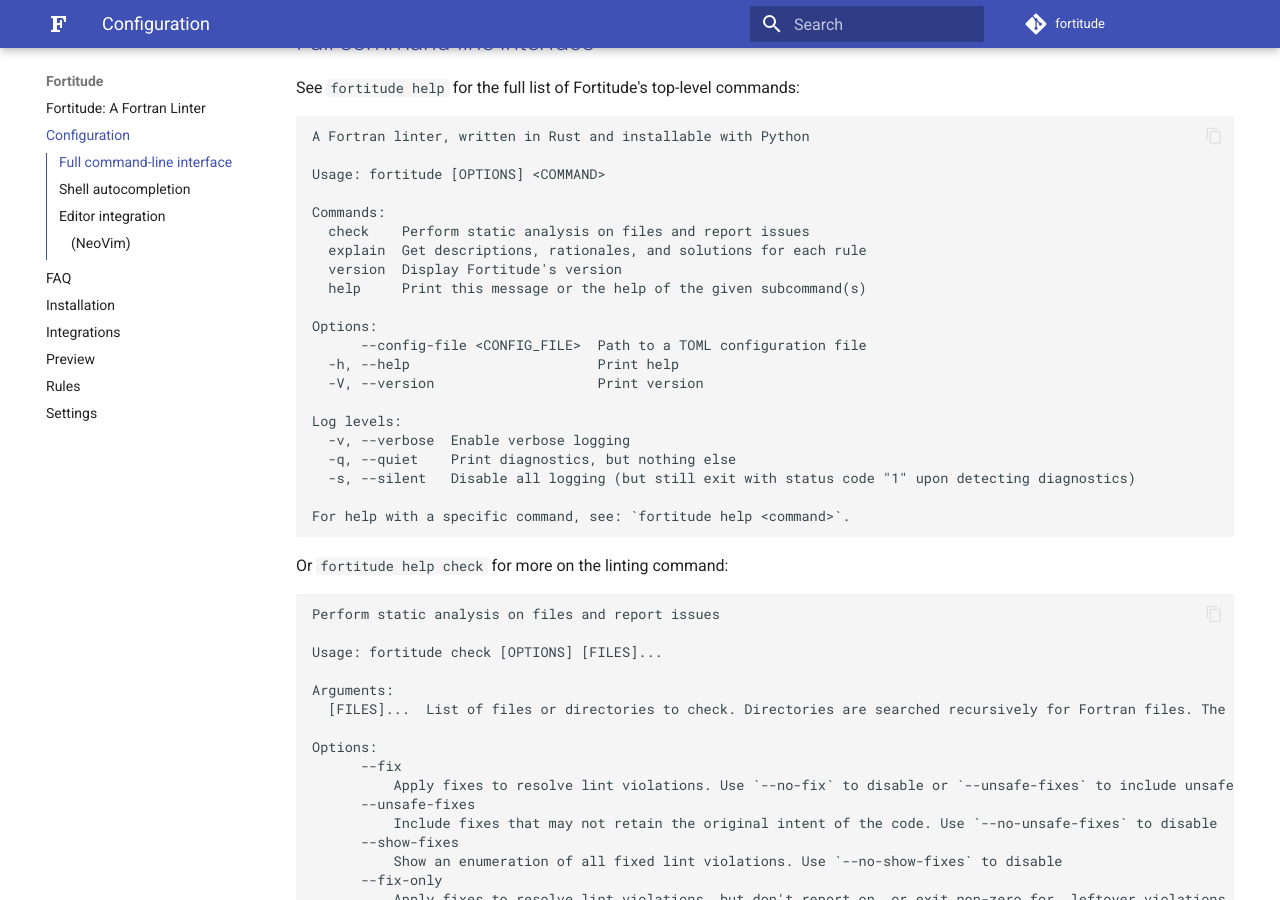
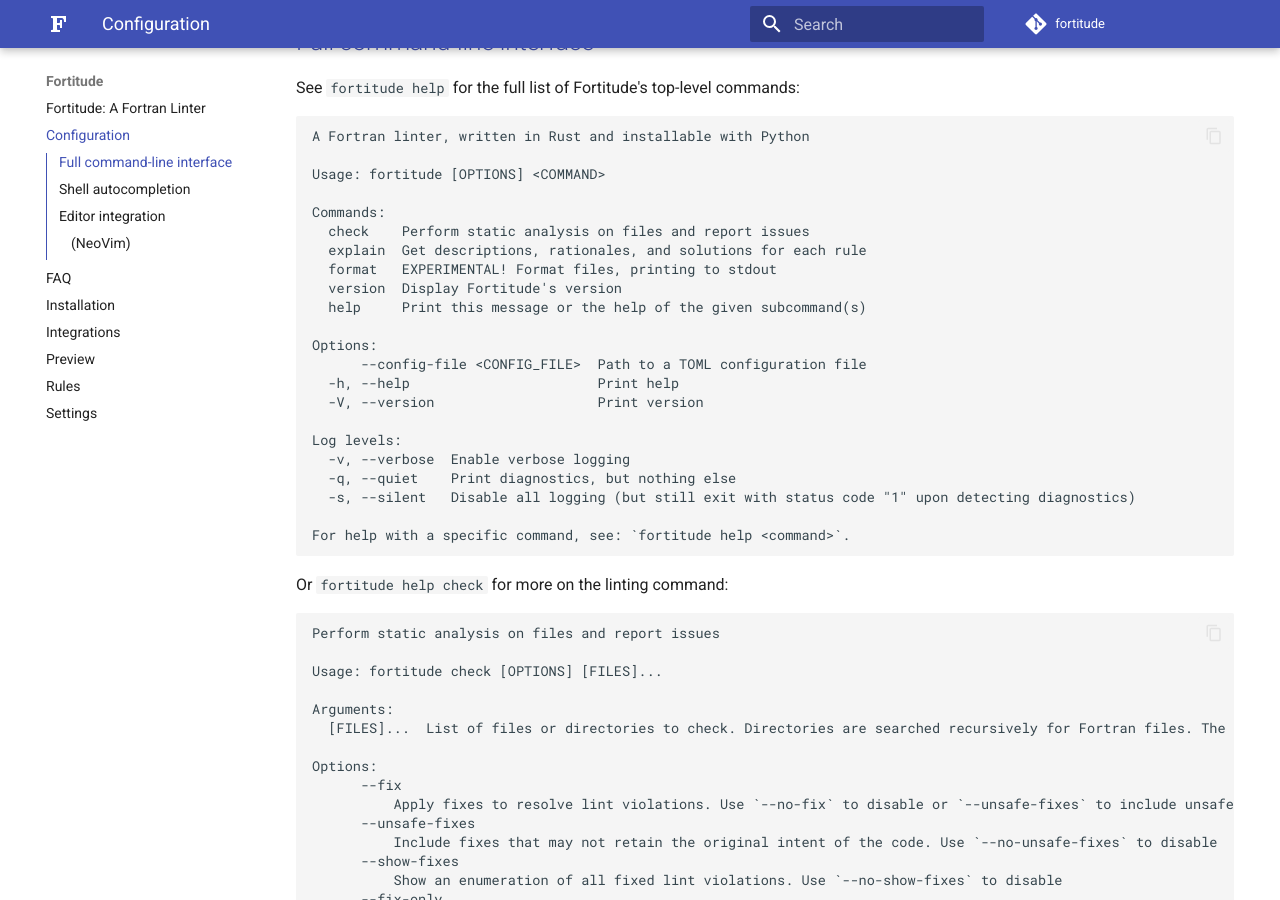
Before and after one commit to PlasmaFAIR/fortitude, an MkDocs documentation site: the page built from docs/configuration.md, in a window 1280 px wide and 900 px high, scrolled down 468 px. Built offline with MkDocs 1.6.1 and Material for MkDocs 9.7.7, drawn with Linux system fonts in a browser that asks for light colours; comment, search, counter and statistics services are not loaded.

Commit message:
Generate docs for format command

```diff
--- a/docs/configuration.md
+++ b/docs/configuration.md
@@ -41,6 +41,7 @@
 Commands:
   check    Perform static analysis on files and report issues
   explain  Get descriptions, rationales, and solutions for each rule
+  format   EXPERIMENTAL! Format files, printing to stdout
   version  Display Fortitude's version
   help     Print this message or the help of the given subcommand(s)
 
```
